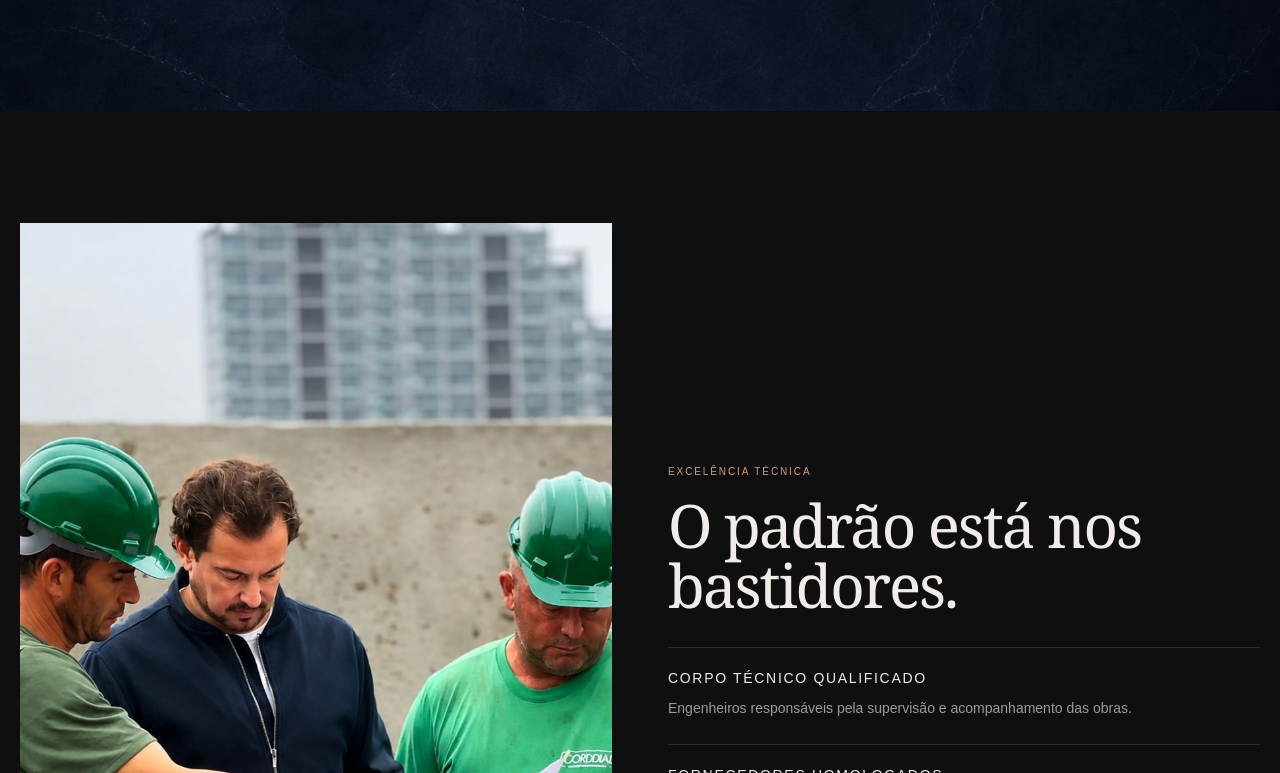
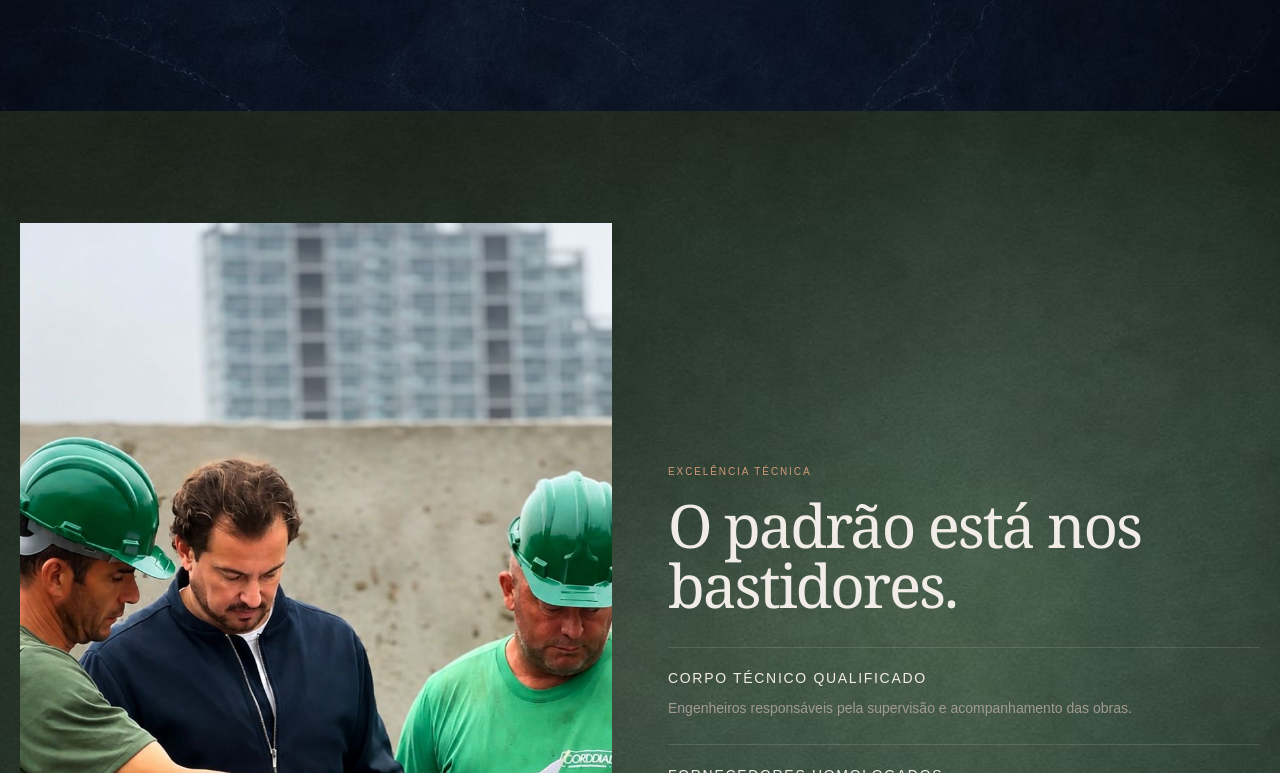
Before and after one commit to andradeitalo4008-ui/corddiali, a Next.js app: page / in a window 1280 px wide. Shown: the part 8707-9480 px from the top of the page. Built offline with nearby package versions, Linux system fonts and the light colour scheme.

Commit message:
Update page.tsx

```diff
--- a/app/page.tsx
+++ b/app/page.tsx
@@ -377,7 +377,12 @@ export default function Home() {
         </div>
       </section>
 
-      <section className="section bg-[#0f0f0f]">
+     <section
+  className="section bg-cover bg-center bg-no-repeat"
+  style={{
+    backgroundImage: "url('/images/fundo-verde-corddiali.jpeg')",
+  }}
+>
         <div className="container-x grid md:grid-cols-2 gap-14 items-center">
       <img src="/images/excelencia-tecnica-corddiali.jpeg" alt="Execução técnica Corddiali" className="min-h-[520px] object-cover" />
           <div>
```
